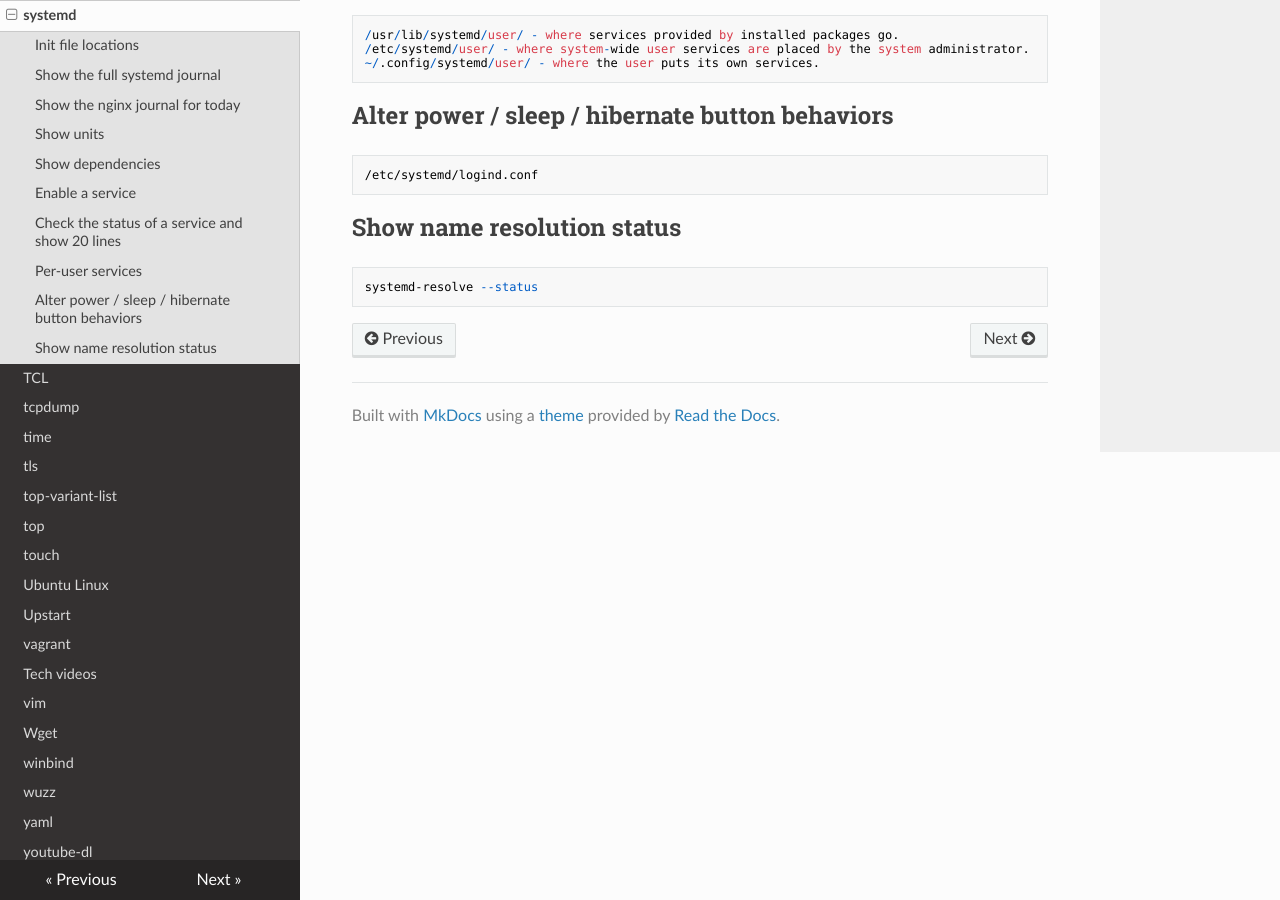
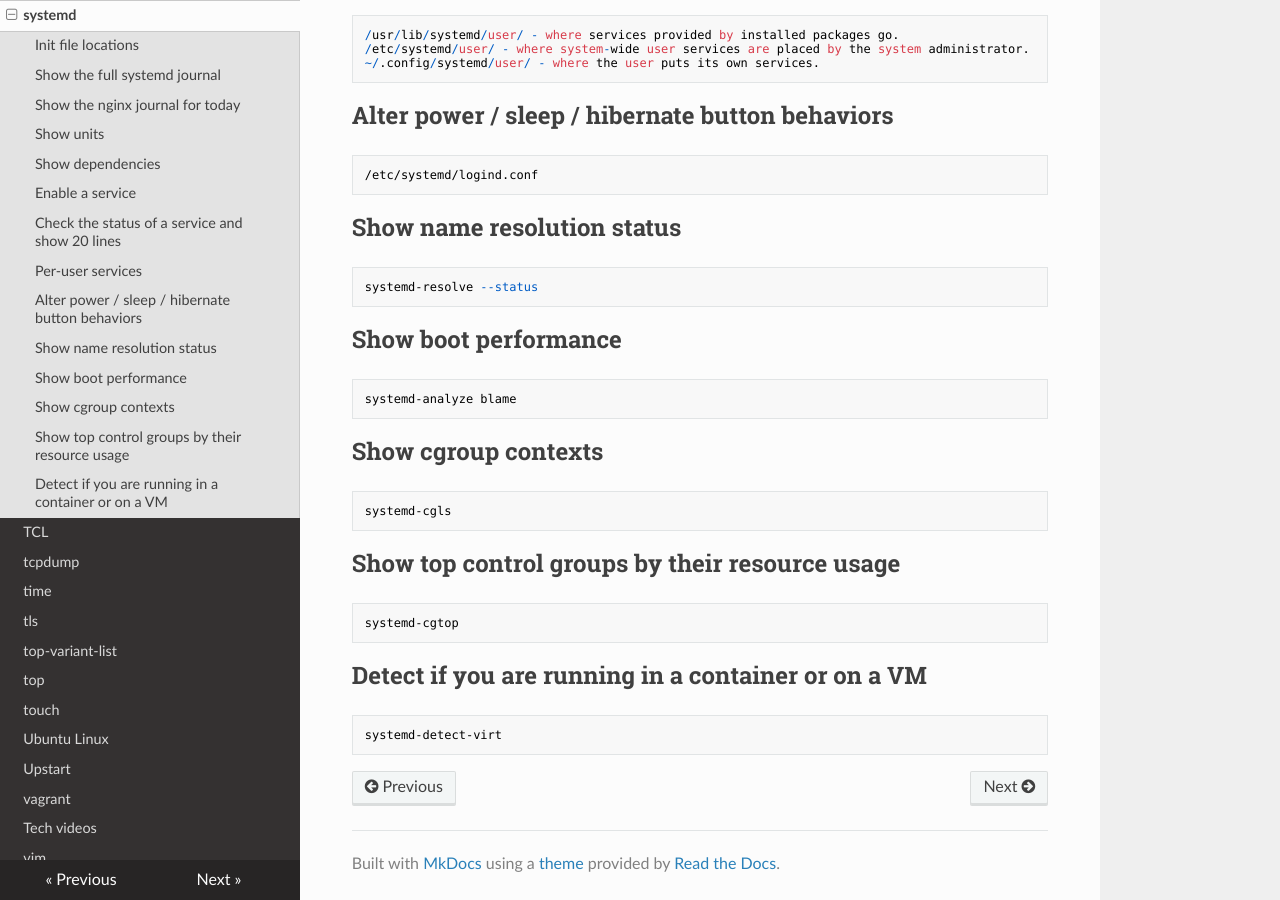
Before and after one commit to lando-cal/tech-notes, an MkDocs documentation site: the page built from docs/systemd.md, in a window 1280 px wide and 900 px high, scrolled down 1519 px. Built offline with MkDocs 1.6.1, drawn with Linux system fonts in a browser that asks for light colours; nearby versions of some CDN libraries.

Commit message:
Updates and additions

````diff
--- a/docs/systemd.md
+++ b/docs/systemd.md
@@ -78,3 +78,27 @@ systemctl -n 20 status nodejs
 ```
 systemd-resolve --status
 ```
+
+## Show boot performance
+
+```
+systemd-analyze blame
+```
+
+## Show cgroup contexts
+
+```
+systemd-cgls
+```
+
+## Show top control groups by their resource usage
+
+```
+systemd-cgtop
+```
+
+## Detect if you are running in a container or on a VM
+
+```
+systemd-detect-virt
+```
````
Also changed, not shown: docs/gitlab.md (+4 -0 lines), docs/kubernetes.md (+4 -3 lines).
